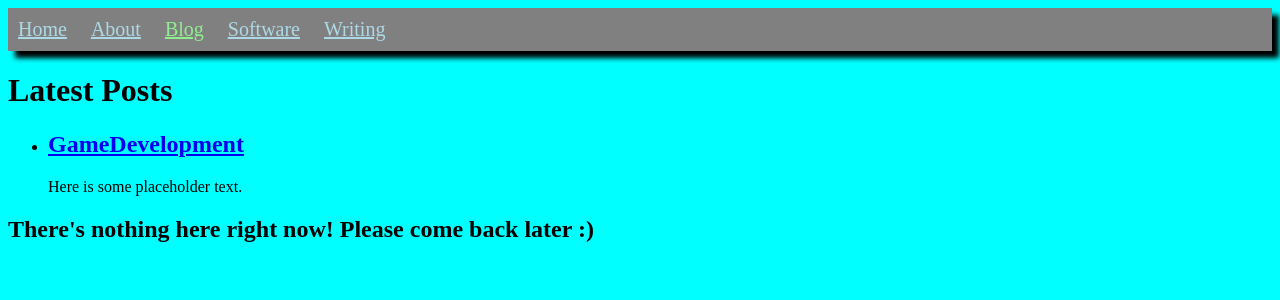
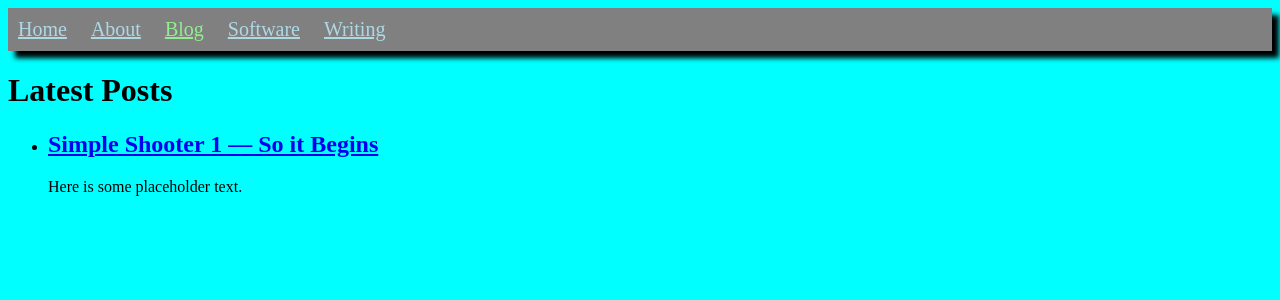
Before and after one commit to sschreyer/sschreyer.github.io, a Jekyll site: the page built from blog.html, in a window 1280 px wide. Shown: the top 300 px of the page. Built offline with Jekyll 4.4.1, drawn with Linux system fonts in a browser that asks for light colours.

Commit message:
Removed old line from blog page, included basic image inclusion template in game.md

```diff
--- a/_blog/game.md
+++ b/_blog/game.md
@@ -1,5 +1,9 @@
 ---
-title: GameDevelopment
-type: GameDev
+title: Simple Shooter 1 — So it Begins
+type: Game Development
 ---
 Here is some placeholder text.
+
+<!-- Hopfully this will be an image:
+
+![Good image](/assets/img/test.jpeg) -->
--- a/blog.html
+++ b/blog.html
@@ -12,5 +12,3 @@ title: Blog
     </li>
   {% endfor %}
 </ul>
-
-<h2>There's nothing here right now! Please come back later :)</h2>
```
